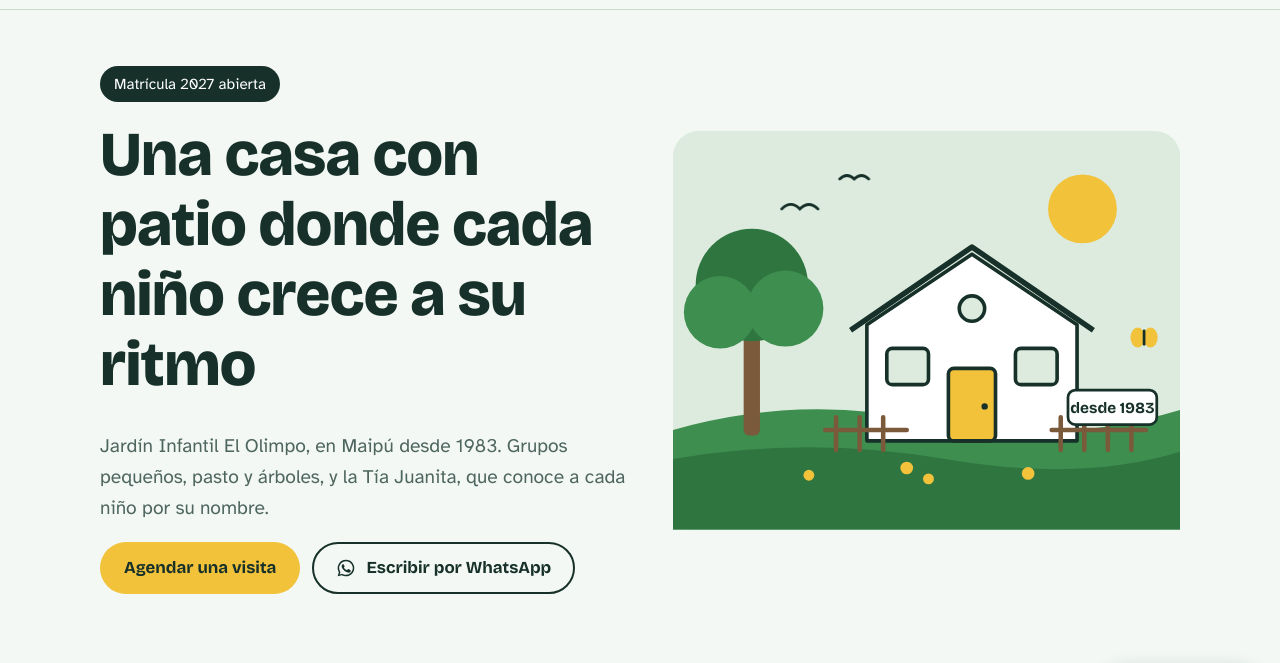
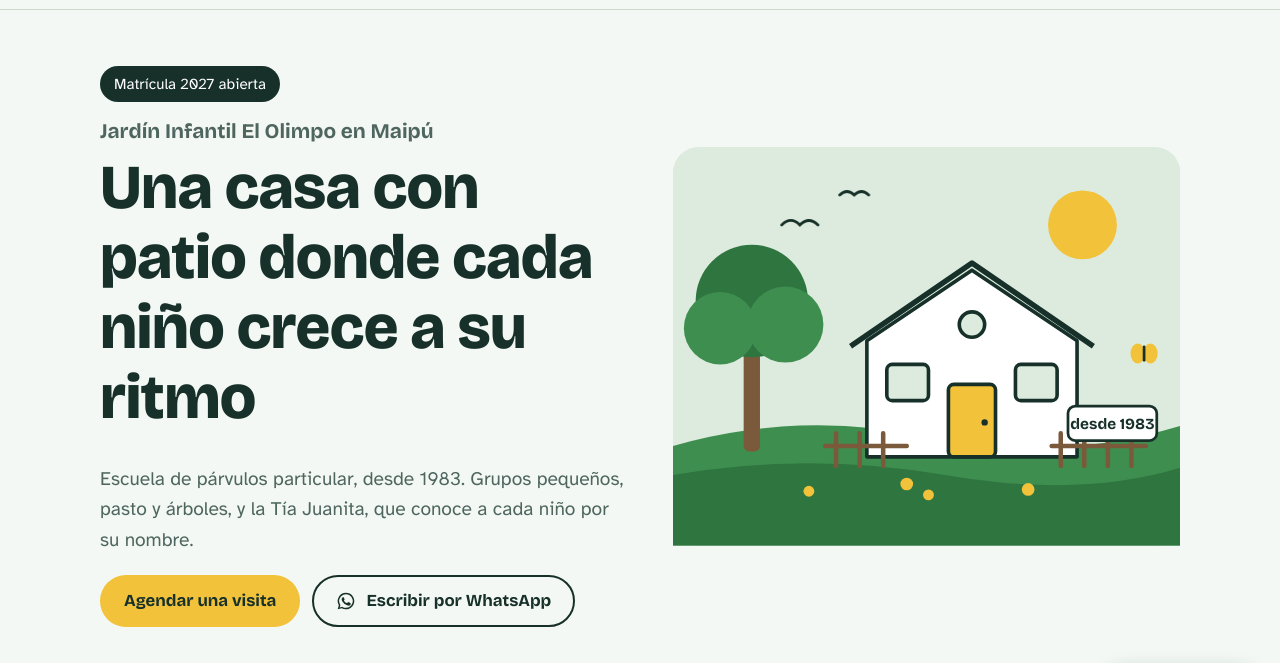
Before and after one commit to naseroc/sitio-el-olimpo, a plain HTML site: page index.html in a window 1280 px wide. Shown: the part 63-726 px from the top of the page. Drawn offline with nearby package versions, Linux system fonts and the light colour scheme.

Commit message:
Nombre en el H1 de la portada; categoría «escuela de párvulos» en la bajada
Co-Authored-By: Claude Opus 5.5 <noreply@anthropic.com>

```diff
--- a/index.html
+++ b/index.html
@@ -16,7 +16,7 @@
 <link rel="preconnect" href="https://fonts.googleapis.com">
 <link rel="preconnect" href="https://fonts.gstatic.com" crossorigin>
 <link href="https://fonts.googleapis.com/css2?family=Atkinson+Hyperlegible:ital,wght@0,400;0,700;1,400&family=Bricolage+Grotesque:opsz,wght@12..96,600;12..96,700;12..96,800&display=swap" rel="stylesheet">
-<link rel="stylesheet" href="styles.css">
+<link rel="stylesheet" href="styles.css?v=2">
 <script type="application/ld+json">{"@context": "https://schema.org", "@type": "Preschool", "name": "Jardín Infantil El Olimpo", "alternateName": "Escuela de Párvulos El Olimpo", "url": "https://parvulosolimpo.cl/", "telephone": "+56941558564", "email": "info@parvulosolimpo.cl", "foundingDate": "1983", "address": {"@type": "PostalAddress", "streetAddress": "Nueva San Martín 1343", "addressLocality": "Maipú", "addressRegion": "Región Metropolitana", "addressCountry": "CL"}, "openingHoursSpecification": [{"@type": "OpeningHoursSpecification", "dayOfWeek": ["Monday", "Tuesday", "Wednesday", "Thursday", "Friday"], "opens": "09:00", "closes": "17:00"}], "description": "Jardín Infantil El Olimpo, escuela de párvulos particular en Maipú desde 1983. Medio Menor a Transición Mayor (2 a 6 años), grupos pequeños, patio con pasto y árboles, media jornada o jornada extendida. Reconocido por el MINEDUC."}</script>
 </head>
 <body>
@@ -34,8 +34,8 @@
   <div class="envoltura">
     <div>
       <span class="aviso-matricula">Matrícula 2027 abierta</span>
-      <h1>Una casa con patio donde cada niño crece a su ritmo</h1>
-      <p class="bajada">Jardín Infantil El Olimpo, en Maipú desde 1983. Grupos pequeños, pasto y árboles, y la Tía Juanita, que conoce a cada niño por su nombre.</p>
+      <h1><span class="h1-marca">Jardín Infantil El Olimpo en Maipú</span> Una casa con patio donde cada niño crece a su ritmo</h1>
+      <p class="bajada">Escuela de párvulos particular, desde 1983. Grupos pequeños, pasto y árboles, y la Tía Juanita, que conoce a cada niño por su nombre.</p>
       <div class="acciones">
         <a class="boton boton-principal" href="matricula.html#visita">Agendar una visita</a>
         <a class="boton boton-secundario" href="https://wa.me/56941558564?text=Hola%2C%20quiero%20informaci%C3%B3n%20de%20la%20matr%C3%ADcula%202027%20en%20el%20Jard%C3%ADn%20Infantil%20El%20Olimpo."><svg viewBox="0 0 24 24" aria-hidden="true" fill="currentColor"><path d="M12 2a10 10 0 0 0-8.6 15.1L2 22l5-1.3A10 10 0 1 0 12 2Zm0 18.2a8.2 8.2 0 0 1-4.2-1.1l-.3-.2-3 .8.8-2.9-.2-.3A8.2 8.2 0 1 1 12 20.2Zm4.5-6.1c-.2-.1-1.5-.7-1.7-.8-.2-.1-.4-.1-.6.1l-.8 1c-.1.2-.3.2-.5.1a6.7 6.7 0 0 1-3.3-2.9c-.3-.4.2-.4.7-1.4.1-.2 0-.3 0-.4l-.8-1.8c-.2-.5-.4-.4-.6-.4h-.5a1 1 0 0 0-.7.3 3 3 0 0 0-.9 2.2 5.2 5.2 0 0 0 1.1 2.8 11.9 11.9 0 0 0 4.6 4c1.7.7 2.4.8 3.2.7a2.8 2.8 0 0 0 1.8-1.3 2.3 2.3 0 0 0 .2-1.3c-.1-.1-.3-.2-.5-.3Z"/></svg> Escribir por WhatsApp</a>
--- a/styles.css
+++ b/styles.css
@@ -24,6 +24,7 @@ a:hover{color:var(--pino)}
 :focus-visible{outline:3px solid var(--girasol);outline-offset:3px;border-radius:6px}
 h1,h2,h3{font-family:var(--f-tit);line-height:1.12;margin:0 0 .5em;letter-spacing:-.01em}
 h1{font-size:clamp(2.2rem,5.4vw,3.9rem);font-weight:800}
+.h1-marca{display:block;font-size:clamp(1.05rem,2vw,1.3rem);font-weight:700;color:var(--suave);letter-spacing:0;margin-bottom:.45em}
 h2{font-size:clamp(1.7rem,3.4vw,2.5rem);font-weight:700}
 h3{font-size:1.25rem;font-weight:700}
 p{margin:0 0 1em;max-width:68ch}
```
Also changed, not shown: casa-y-patio.html (+1 -1 lines), contacto.html (+1 -1 lines), matricula.html (+1 -1 lines), niveles.html (+1 -1 lines), nosotros.html (+1 -1 lines), privacidad.html (+1 -1 lines).
